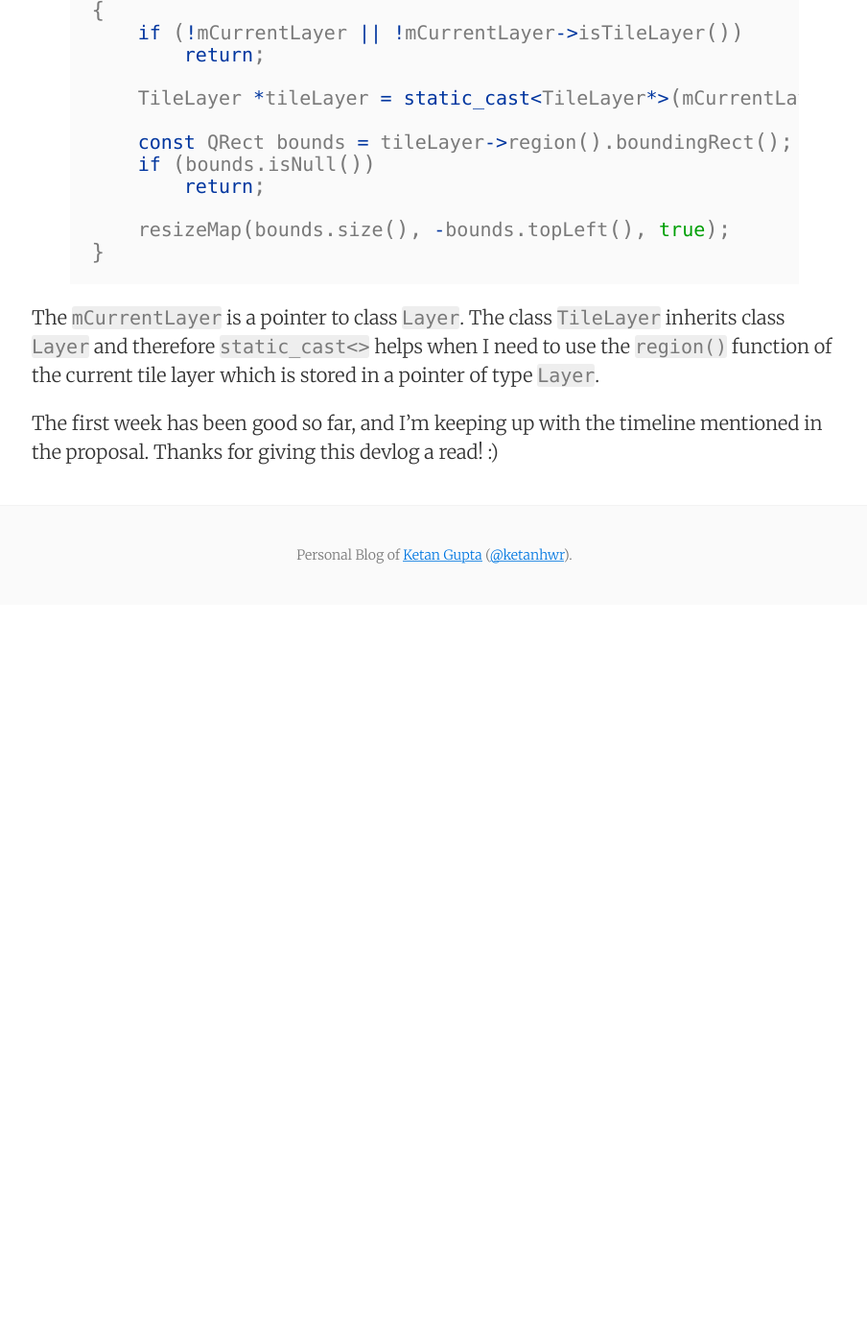
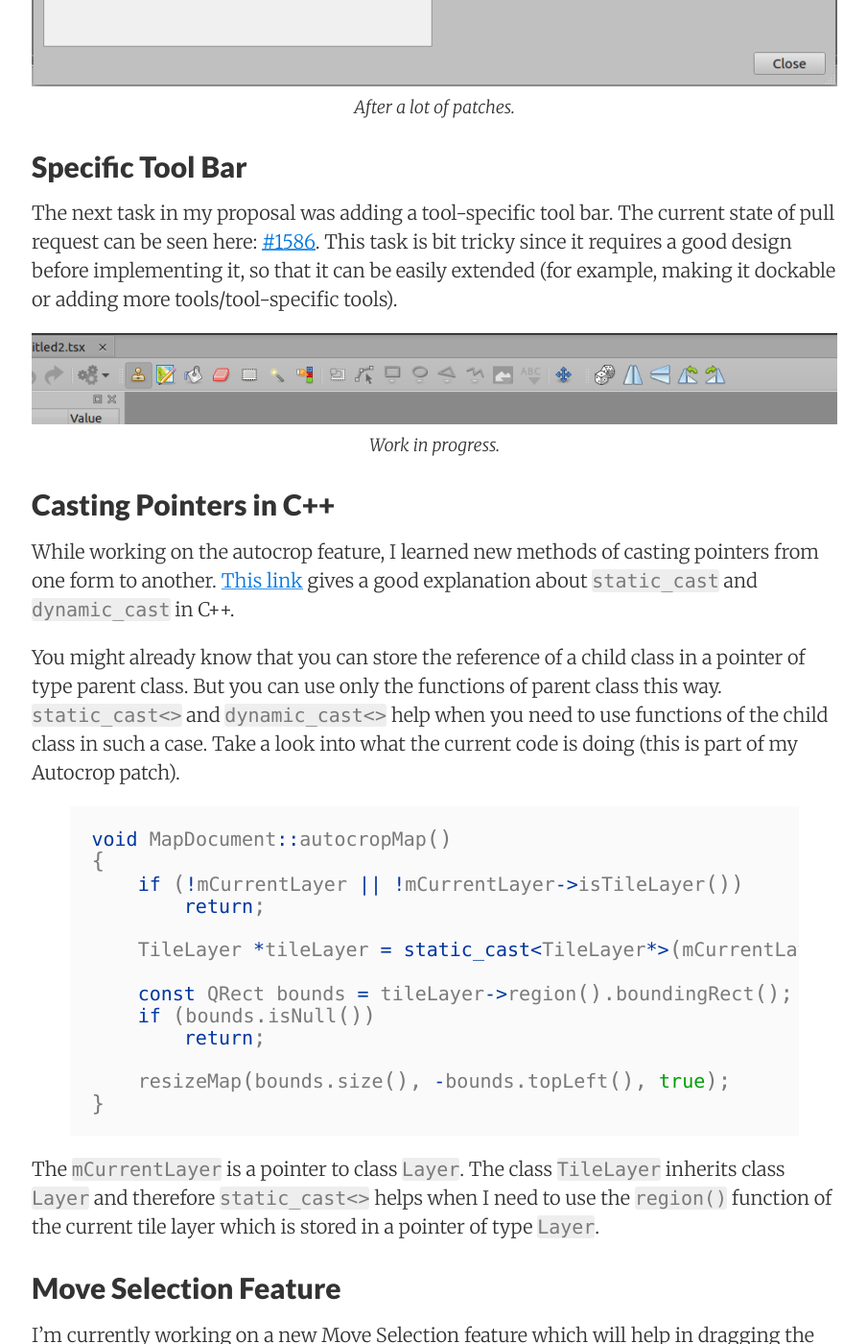
Before and after one commit to ketanhwr/blog, a Jekyll site: the page built from _posts/2017-06-08-gsoc-week-one.markdown, in a window 1280 px wide and 1400 px high, scrolled down 1442 px. Shown: the whole window at 96% size, without its empty margins (187-1091 px from the left). Built offline with Jekyll 4.4.1, drawn with Linux system fonts in a browser that asks for light colours; nearby versions of some CDN libraries; comment, search, counter and statistics services are not loaded; before the commit the page ends 2072 px from its top, so only the background shows below that; some of the changed text lies outside the part shown.

Commit message:
Adds images

```diff
--- a/_posts/2017-06-08-gsoc-week-one.markdown
+++ b/_posts/2017-06-08-gsoc-week-one.markdown
@@ -6,7 +6,7 @@ summary:    A review of my work in the first week with Tiled.
 categories: gsoc development
 ---
 
-## The first patch
+## The 1<sup>st</sup> Patch
 
 Officialy, the coding phase began on 30th May, but I starting making pull requests before the period. [#1574](https://github.com/bjorn/tiled/pull/1574) was my first pull request as a part of GSoC. The patch added an 'Autocrop' feature.
 
@@ -14,11 +14,20 @@ Officialy, the coding phase began on 30th May, but I starting making pull reques
 
 One of the tasks in my proposal was to make the current custom command system as similar to the 'External Tools' system in Qt Creator. I already made a couple of patches in March towards this, and they helped quite a lot!
 
+<center><img src="{{ site.baseurl }}/images/tiled-commands-old.png" alt="Couldn't Load Image" /></center>
+<center style="font-size: 0.9em; margin-bottom: 20px"><i>This is how the custom command system looked previously.</i></center>
+
 [#1580](https://github.com/bjorn/tiled/pull/1580) and [#1593](https://github.com/bjorn/tiled/pull/1593) are the two pull requests towards this task. The current custom command dialog supports choosing the executable file, setting the working directory, keeping a shortcut and displaying the output in the debug console. I learned about `QProcess` a lot while working towards all of these!
+
+<center><img src="{{ site.baseurl }}/images/tiled-commands-new.png" alt="Couldn't Load Image" /></center>
+<center style="font-size: 0.9em; margin-bottom: 20px"><i>After a lot of patches.</i></center>
 
 ## Specific Tool Bar
 
 The next task in my proposal was adding a tool-specific tool bar. The current state of pull request can be seen here: [#1586](https://github.com/bjorn/tiled/pull/1586). This task is bit tricky since it requires a good design before implementing it, so that it can be easily extended (for example, making it dockable or adding more tools/tool-specific tools).
+
+<center><img src="{{ site.baseurl }}/images/tiled-toolspecific.png" alt="Couldn't Load Image" /></center>
+<center style="font-size: 0.9em; margin-bottom: 20px"><i>Work in progress.</i></center>
 
 ## Casting Pointers in C++
 
@@ -44,4 +53,8 @@ void MapDocument::autocropMap()
 
 The `mCurrentLayer` is a pointer to class `Layer`. The class `TileLayer` inherits class `Layer` and therefore `static_cast<>` helps when I need to use the `region()` function of the current tile layer which is stored in a pointer of type `Layer`.
 
-The first week has been good so far, and I'm keeping up with the timeline mentioned in the proposal. Thanks for giving this devlog a read! :)
+## Move Selection Feature
+
+I'm currently working on a new Move Selection feature which will help in dragging the selected area to a particular tile location. This seems a bit tricky too, but I have finally made a working prototype which works fine. I hope to make another pull request soon!
+
+The first week has been pretty good so far, and I'm keeping up with the timeline mentioned in the proposal. Thanks for giving this devlog a read! :)
```
Also changed, not shown: images/tiled-commands-new.png (added), images/tiled-commands-old.png (added), images/tiled-toolspecific.png (added).
